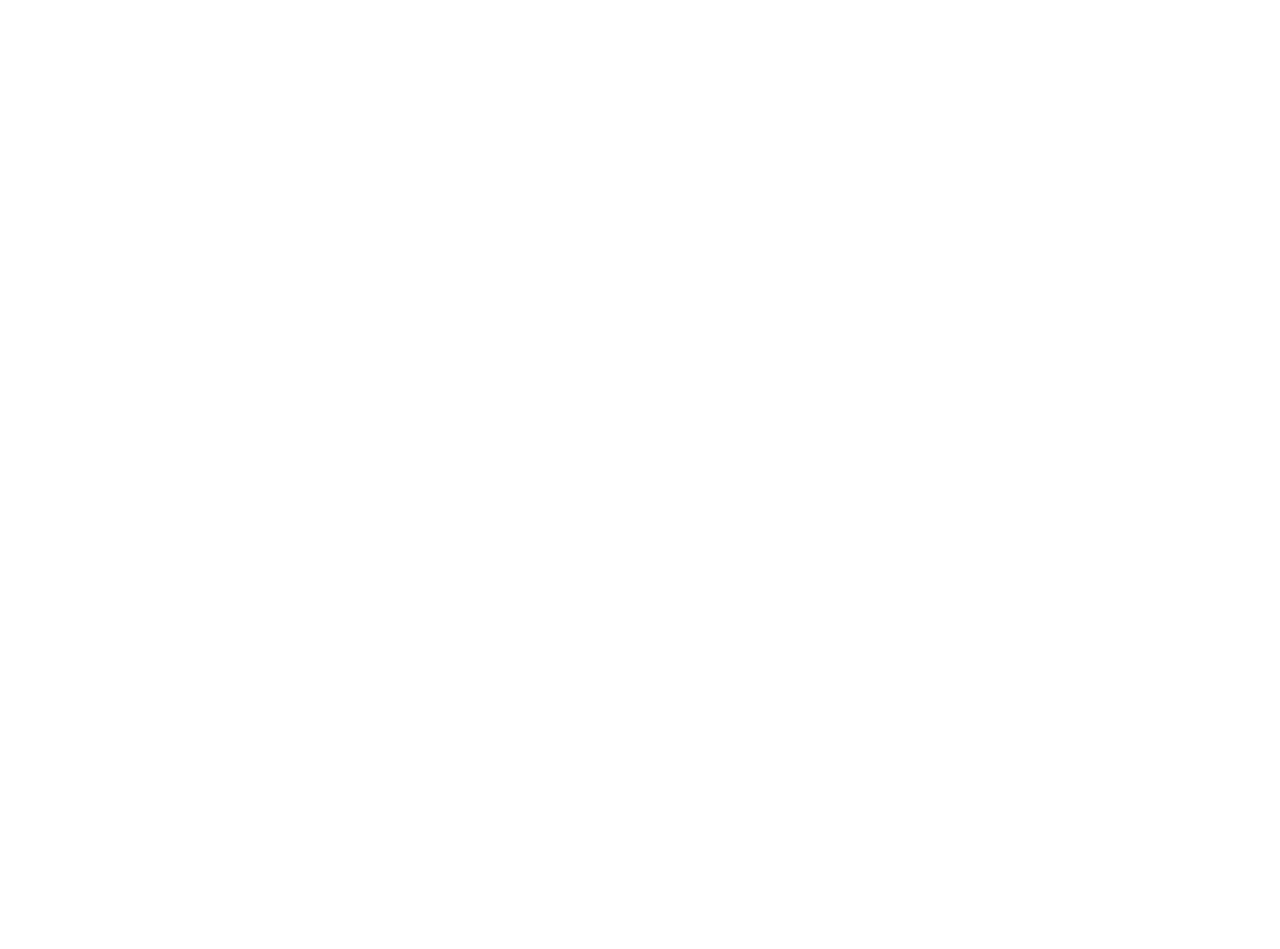
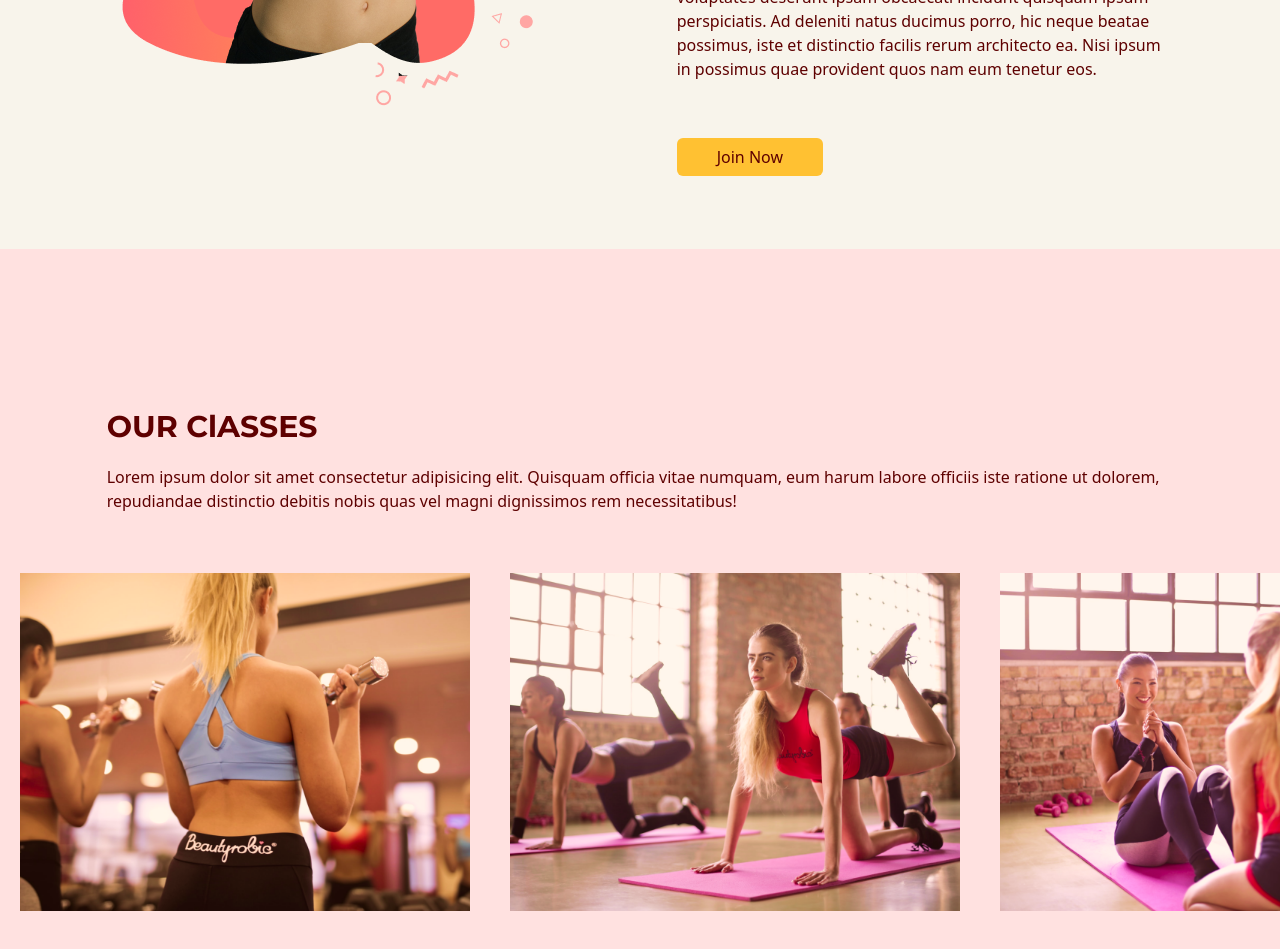
Before and after one commit to yschristian/c_gym, a React (Vite) app: page / in a window 1280 px wide. Shown: the part 2100-3049 px from the top of the page. Before the commit the page ends 800 px from the top, so only its background shows below. Built offline with nearby package versions, Linux system fonts and the light colour scheme.

Commit message:
our classes

```diff
--- a/src/App.tsx
+++ b/src/App.tsx
@@ -2,6 +2,8 @@
 import { useState, useEffect } from "react"
 import { SelectedPage } from "@/shared/types"
 import Home from "@/scenes/home"
+import Benefits from "@/scenes/benefits"
+import OurClasses from "./scenes/ourClases"
 
 function App() {
   const [selectedPage, setSelectedPage] = useState<SelectedPage>(
@@ -28,6 +30,8 @@
         setSelectedPage={setSelectedPage}
       />
       <Home setSelectedPage={setSelectedPage}/>
+      <Benefits setSelectedPage={setSelectedPage}/>
+      <OurClasses setSelectedPage={setSelectedPage}/>
     </div>
   )
 }
--- /dev/null
+++ b/src/scenes/ourClases/Class.tsx
@@ -0,0 +1,25 @@
+import React from 'react'
+
+type Props = {
+    name: string,
+    description?: string,
+    image: string
+}
+
+const Class = ({ name, description, image }: Props) => {
+    const overLayStyles = `p-5 absolute z-30 flex h-[380px] w-[450px]
+    flex-col items-center justify-center whitespace-normal bg-primary-500 text-center  text-white
+    opacity-0 transition duration-500 hover:opacity-90
+    `
+    return (
+        <li className="relative mx-5 inline-block h-[380px] w-[450px] ">
+            <div className={overLayStyles}>
+                <p className='text-2xl'>{name}</p>
+                <p className='mt-5'>{description}</p>
+            </div>
+            <img alt={`${image}`} src={image} />
+        </li>
+    )
+}
+
+export default Class
--- /dev/null
+++ b/src/scenes/ourClases/index.tsx
@@ -0,0 +1,89 @@
+import { ClassType, SelectedPage } from '@/shared/types'
+import image1 from "@/assets/image1.png"
+import image2 from "@/assets/image2.png"
+import image3 from "@/assets/image3.png"
+import image4 from "@/assets/image4.png"
+import image5 from "@/assets/image5.png"
+import image6 from "@/assets/image6.png"
+import { motion } from 'framer-motion'
+import HText from '@/shared/HText'
+import Class from './Class'
+
+const classes: Array<ClassType> = [
+  {
+    name: "Weight Training  Classes",
+    description: "Lorem ipsum dolor sit amet consectetur adipisicing elit. Labore laboriosam minima, hic ut eos libero consequuntur perferendis odit suscipit placeat modi, asperiores earum, minus maiores fugit voluptatem adipisci! Animi, doloribus!",
+    image: image1
+  },
+  {
+    name: "Weight Training Classes",
+    image: image2
+  },
+  {
+    name: "Yoga Classes",
+    description: "Lorem ipsum dolor sit amet consectetur adipisicing elit. Labore laboriosam minima, hic ut eos libero consequuntur perferendis odit suscipit placeat modi, asperiores earum, minus maiores fugit voluptatem adipisci! Animi, doloribus!",
+    image: image3
+  },
+  {
+    name: "Ab core Classes",
+    description: "Lorem ipsum dolor sit amet consectetur adipisicing elit. Labore laboriosam minima, hic ut eos libero consequuntur perferendis odit suscipit placeat modi, asperiores earum, minus maiores fugit voluptatem adipisci! Animi, doloribus!",
+    image: image4
+  },
+  {
+    name: "Adventure Classes",
+    description: "Lorem ipsum dolor sit amet consectetur adipisicing elit. Labore laboriosam minima, hic ut eos libero consequuntur perferendis odit suscipit placeat modi, asperiores earum, minus maiores fugit voluptatem adipisci! Animi, doloribus!",
+    image: image5
+  },
+  {
+    name: "Fitness Classes",
+    description: "Lorem ipsum dolor sit amet consectetur adipisicing elit. Labore laboriosam minima, hic ut eos libero consequuntur perferendis odit suscipit placeat modi, asperiores earum, minus maiores fugit voluptatem adipisci! Animi, doloribus!",
+    image: image6
+  },
+]
+type Props = {
+  setSelectedPage: (value: SelectedPage) => void
+}
+
+const OurClasses = ({ setSelectedPage }: Props) => {
+  return (
+    <section id="ourclasses" className="w-full bg-primary-100 py-40">
+      <motion.div
+        onViewportEnter={() => setSelectedPage(SelectedPage.OurClasses)}
+      >
+        <motion.div
+          className="mx-auto w-5/6 "
+          initial="hidden"
+          whileInView="visible"
+          viewport={{ once: true, amount: 0.5 }}
+          transition={{ duration: 1 }}
+          variants={{
+            hidden: { opacity: 0, x: -50 },
+            visible: { opacity: 1, x: 0 }
+          }}
+        >
+          <div>
+            <HText>OUR ClASSES</HText>
+            <p className="py-5">
+              Lorem ipsum dolor sit amet consectetur adipisicing elit. Quisquam officia vitae numquam, eum harum labore officiis iste ratione ut dolorem, repudiandae distinctio debitis nobis quas vel magni dignissimos rem necessitatibus!
+            </p>
+
+          </div>
+        </motion.div>
+        <div className="mt-10 h-[353px] w-full overflow-x-auto overflow-y-hidden ">
+          <ul className="w-[2800px] whitespace-nowrap">
+            {classes.map((item: ClassType, index) => (
+              <Class
+                key={`${item.name}-${index}`}
+                name={item.name}
+                description={item.description}
+                image={item.image}
+              />
+            ))}
+          </ul>
+        </div>
+      </motion.div>
+    </section>
+  )
+}
+
+export default OurClasses
--- a/src/shared/types.ts
+++ b/src/shared/types.ts
@@ -10,3 +10,8 @@
     title:string,
     description:string
   }
+  export interface ClassType {
+    name:string,
+    description?:string,
+    image: string
+  }
```
